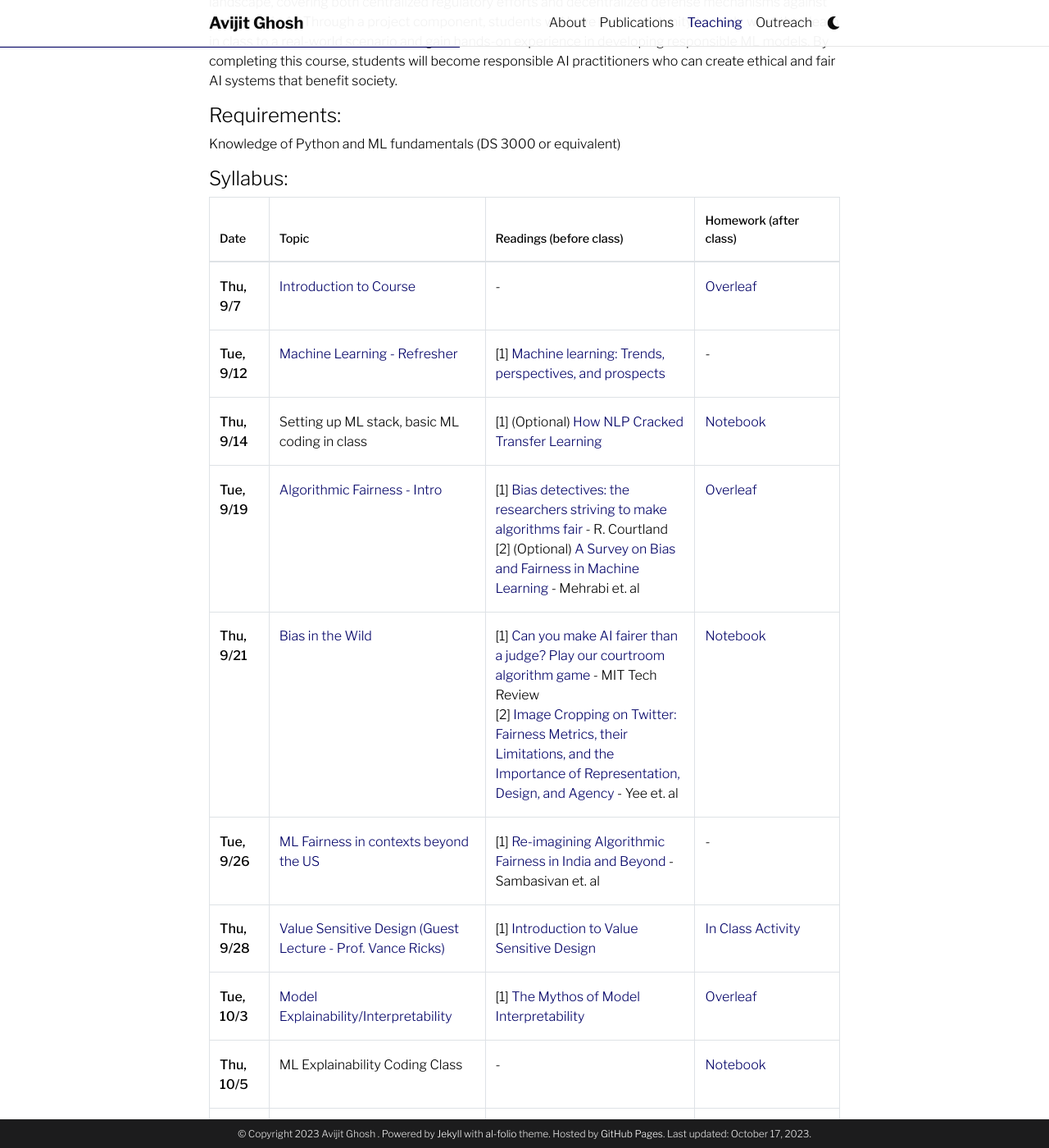
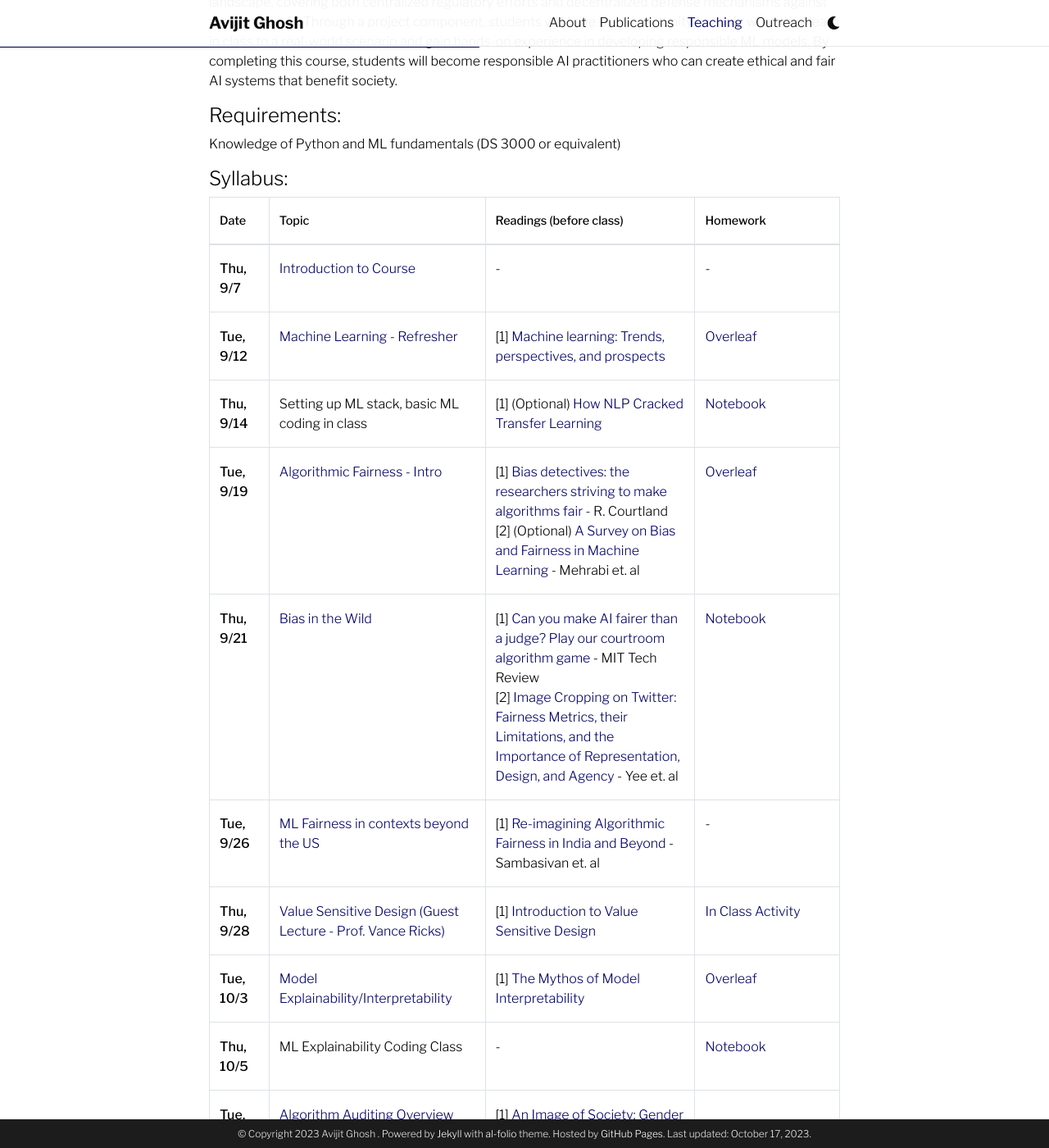
Before and after one commit to evijit/evijit.github.io, a Jekyll site: the page built from _pages/teaching.md, in a window 1280 px wide and 1400 px high, scrolled down 487 px. Shown: the whole window at 82% size. Built offline with Jekyll 4.4.1, drawn with Linux system fonts in a browser that asks for light colours; comment, search, counter and statistics services are not loaded; a style sheet for code colours, icons or effects is not loaded.

```diff
--- a/_pages/teaching.md
+++ b/_pages/teaching.md
@@ -19,10 +19,10 @@ Knowledge of Python and ML fundamentals (DS 3000 or equivalent)
 #### Syllabus:
 
 {:class="table table-bordered"}
-| **Date** | **Topic** | **Readings (before class)** | **Homework (after class)**
+| **Date** | **Topic** | **Readings (before class)** | **Homework**
 |--|--|--|--|
-| **Thu, 9/7** | [Introduction to Course](https://evijit.io/materials/Lecture_1_Introduction.pdf) | - |  [Overleaf](https://www.overleaf.com/read/ftxshfbpkxbk) |
-| **Tue, 9/12** | [Machine Learning - Refresher](https://evijit.io/materials/Lecture_2_ Machine_Learning_Basics.pdf) | [1] [Machine learning: Trends, perspectives, and prospects](https://www.cs.cmu.edu/~tom/pubs/Science-ML-2015.pdf) | - |
+| **Thu, 9/7** | [Introduction to Course](https://evijit.io/materials/Lecture_1_Introduction.pdf) | - | - |
+| **Tue, 9/12** | [Machine Learning - Refresher](https://evijit.io/materials/Lecture_2_ Machine_Learning_Basics.pdf) | [1] [Machine learning: Trends, perspectives, and prospects](https://www.cs.cmu.edu/~tom/pubs/Science-ML-2015.pdf) |  [Overleaf](https://www.overleaf.com/read/ftxshfbpkxbk) |
 | **Thu, 9/14** | Setting up ML stack, basic ML coding in class | [1] (Optional) [How NLP Cracked Transfer Learning](https://jalammar.github.io/illustrated-bert/) | [Notebook](https://evijit.io/materials/ds_intro.ipynb) |
 | **Tue, 9/19** | [Algorithmic Fairness - Intro](https://evijit.io/materials/Lecture_3_ Algorithmic_Fairness_Basics.pdf)  | [1] [Bias detectives: the researchers striving to make algorithms fair](https://courses.cs.duke.edu/spring20/compsci342/netid/readings/nature-algorithmic-bias.pdf) - R. Courtland <br> [2] (Optional) [A Survey on Bias and Fairness in Machine Learning](https://arxiv.org/pdf/1908.09635.pdf) - Mehrabi et. al |  [Overleaf](https://www.overleaf.com/read/rvdjbyjkktcg)  |
 | **Thu, 9/21** | [Bias in the Wild](https://evijit.io/materials/Lecture_4_Bias_In_The_Wild.pdf) | [1] [Can you make AI fairer than a judge? Play our courtroom algorithm game](https://www.technologyreview.com/2019/10/17/75285/ai-fairer-than-judge-criminal-risk-assessment-algorithm/) - MIT Tech Review <br> [2] [Image Cropping on Twitter: Fairness Metrics, their Limitations, and the Importance of Representation, Design, and Agency](https://arxiv.org/pdf/2105.08667.pdf) - Yee et. al |[Notebook](https://colab.research.google.com/drive/1_SpLPRweuZ-3xWJSYmOD0H-LXdaCcEiH#scrollTo=KbHf3AYwO0Xw) |
```
Also changed, not shown: other parts of _pages/teaching.md (+1 -1 lines).
